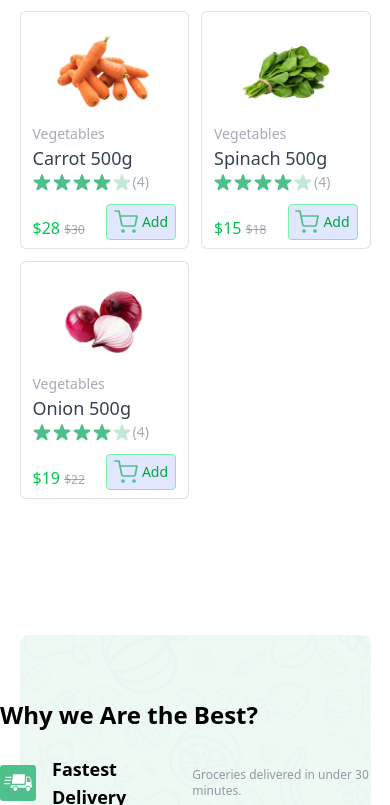
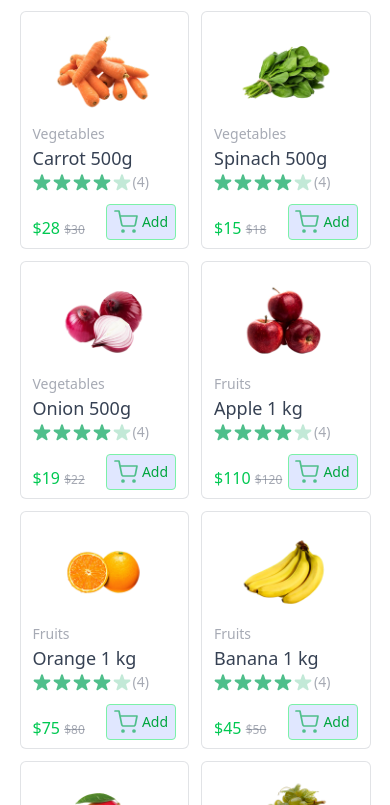
Before and after one commit to MrMuhammadjon/GreenCart, a React (Vite) app: page / in a window 390 px wide. Shown: the part 1886-2691 px from the top of the page. Built offline with nearby package versions, Linux system fonts and the light colour scheme.

Commit message:
test for phone

```diff
--- a/src/Components/BestSeller.jsx
+++ b/src/Components/BestSeller.jsx
@@ -12,8 +12,8 @@ const BestSeller = () => {
                 <h1 className='text-2xl md:text3xl font-medium text-green-600'>Best Seller</h1>
                 <div className="w-[100%] grid grid-cols-2 sm:grid-cols-3 md:grid-cols-4 md:gap-6 lg:grid-cols-5  gap-3">
                     {
-                        products.filter((product) => product.inStock).slice(0,5).map((product, index)=>(
-                            <Products key={index} product={product}/>
+                        products.filter((product) => product.inStock).map((product, index) => (
+                            <Products key={index} product={product} />
                         ))
                     }
                 </div>
```
